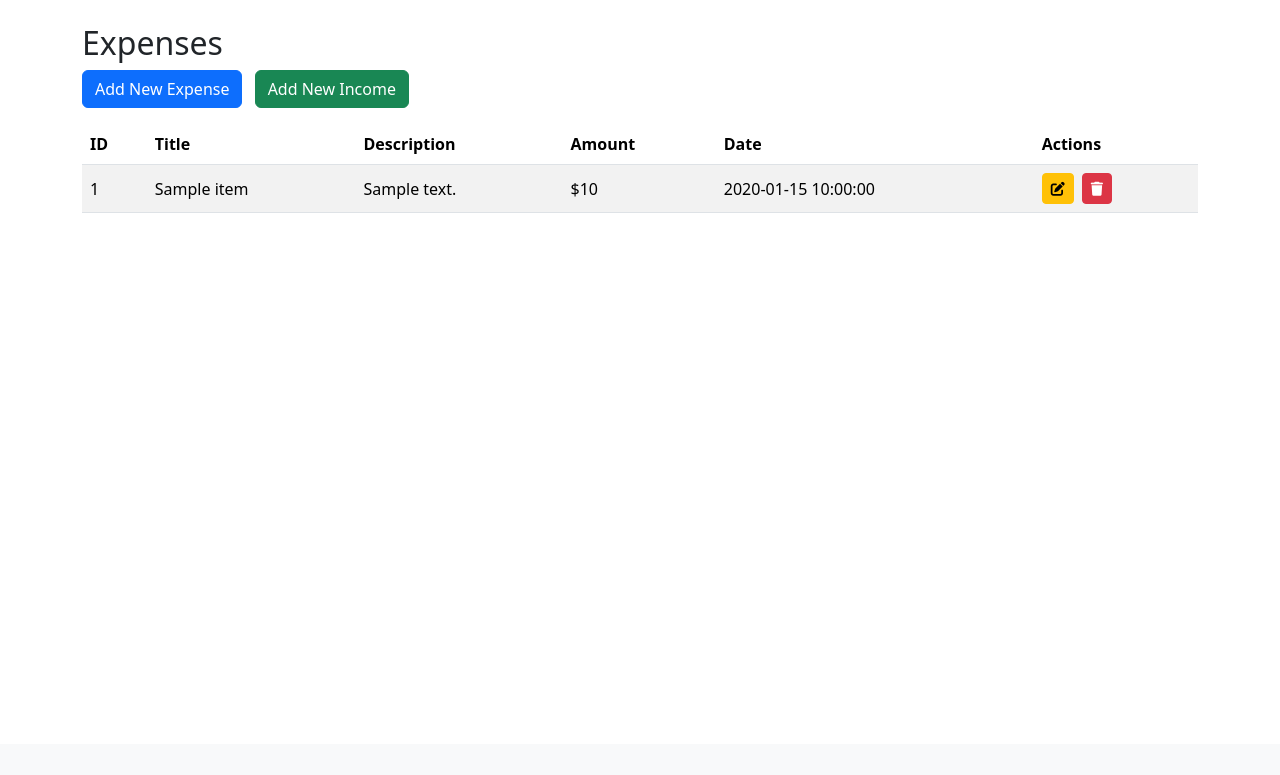
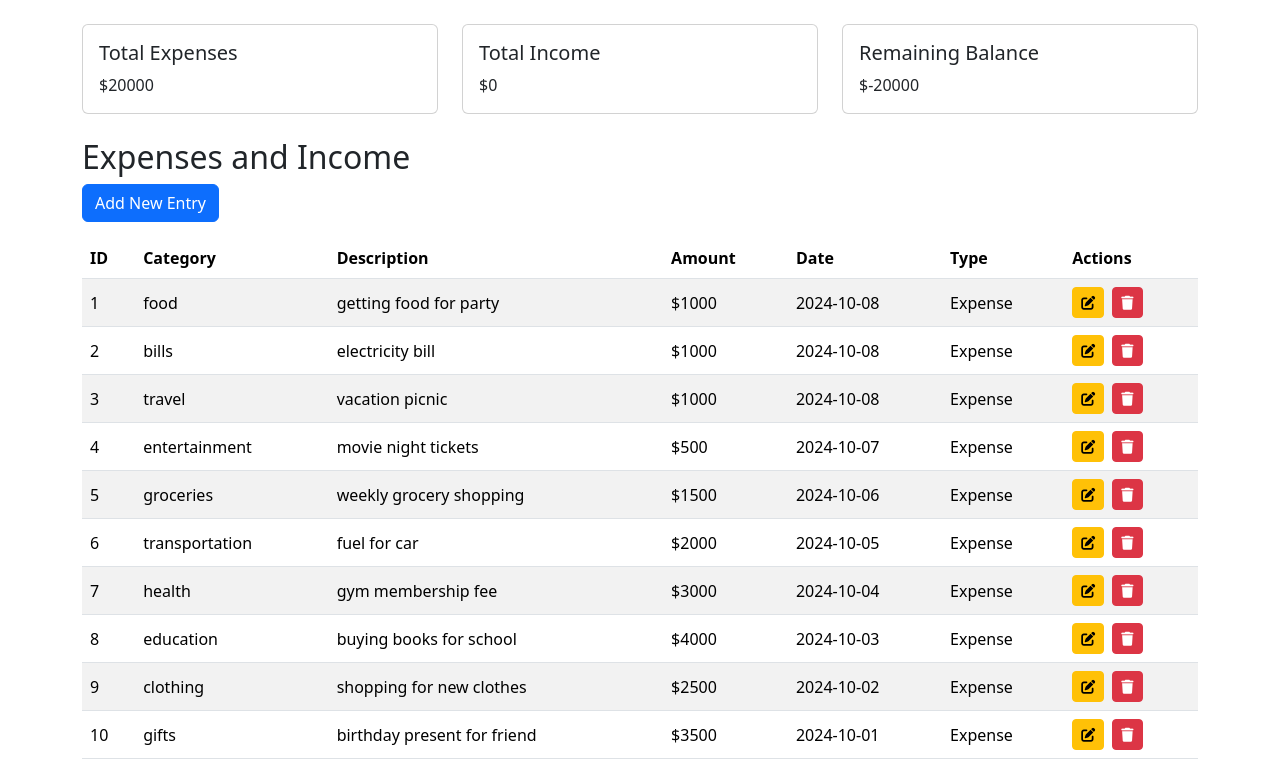
Before and after one commit to omal-harsha/expenses-management-system, a Flask app: page /home in a window 1280 px wide. Shown: the part 56-831 px from the top of the page. Before the commit the page ends 269 px from the top, so only its background shows below. Run offline with Flask 3, Linux system fonts and the light colour scheme; a database or web service that is not in the repository returns one stand-in record (values such as "Sample title"); data that the repository does not hold is empty; some libraries are stand-ins or nearby versions.

Commit message:
basic crud completed in home page

```diff
--- a/app.py
+++ b/app.py
@@ -1,7 +1,25 @@
 from flask import Flask, render_template, redirect, url_for, request, jsonify
-import requests
 
 app = Flask(__name__)
+
+entries = [
+    {"id": 1, "category": "food", "describe": "getting food for party", "amount": 1000, "date": "2024-10-08", "type": "expense"},
+    {"id": 2, "category": "bills", "describe": "electricity bill", "amount": 1000, "date": "2024-10-08", "type": "expense"},
+    {"id": 3, "category": "travel", "describe": "vacation picnic", "amount": 1000, "date": "2024-10-08", "type": "expense"},
+    {"id": 4, "category": "entertainment", "describe": "movie night tickets", "amount": 500, "date": "2024-10-07", "type": "expense"},
+    {"id": 5, "category": "groceries", "describe": "weekly grocery shopping", "amount": 1500, "date": "2024-10-06", "type": "expense"},
+    {"id": 6, "category": "transportation", "describe": "fuel for car", "amount": 2000, "date": "2024-10-05", "type": "expense"},
+    {"id": 7, "category": "health", "describe": "gym membership fee", "amount": 3000, "date": "2024-10-04", "type": "expense"},
+    {"id": 8, "category": "education", "describe": "buying books for school", "amount": 4000, "date": "2024-10-03", "type": "expense"},
+    {"id": 9, "category": "clothing", "describe": "shopping for new clothes", "amount": 2500, "date": "2024-10-02", "type": "expense"},
+    {"id": 10, "category": "gifts", "describe": "birthday present for friend", "amount": 3500, "date": "2024-10-01", "type": "expense"}
+]
+
+def get_totals():
+    total_expenses = sum(entry['amount'] for entry in entries if entry['type'] == 'expense')
+    total_income = sum(entry['amount'] for entry in entries if entry['type'] == 'income')
+    remaining_balance = total_income - total_expenses
+    return total_expenses, total_income, remaining_balance
 
 @app.route('/')
 def login():
@@ -9,11 +27,10 @@ def login():
 
 @app.route('/home')
 def home():
-    # Fetch data from the API
-    api_url = "https://mocki.io/v1/a0f82128-4e3b-4091-8f8e-99f6192b18b3"
-    response = requests.get(api_url)
-    expenses = response.json()
-    return render_template('home.html', expenses=expenses)
+    total_expenses, total_income, remaining_balance = get_totals()
+    return render_template('home.html', entries=entries,
+                           total_expenses=total_expenses, total_income=total_income,
+                           remaining_balance=remaining_balance)
 
 @app.route('/login', methods=['POST'])
 def login_post():
@@ -21,5 +38,72 @@ def login_post():
     # For now, we'll just redirect to the home page
     return redirect(url_for('home'))
 
+@app.route('/add_entry', methods=['POST'])
+def add_entry():
+    data = request.json
+    new_entry = {
+        "id": max(entry['id'] for entry in entries) + 1,
+        "category": data['category'],
+        "describe": data['describe'],
+        "amount": float(data['amount']),
+        "date": data['date'],
+        "type": data['type']
+    }
+
+    entries.append(new_entry)
+
+    total_expenses, total_income, remaining_balance = get_totals()
+
+    return jsonify({
+        "success": True,
+        "new_entry": new_entry,
+        "total_expenses": total_expenses,
+        "total_income": total_income,
+        "remaining_balance": remaining_balance
+    })
+
+@app.route('/edit_entry', methods=['POST'])
+def edit_entry():
+    data = request.json
+    entry_id = int(data['id'])
+
+    for entry in entries:
+        if entry['id'] == entry_id:
+            entry.update({
+                "category": data['category'],
+                "describe": data['describe'],
+                "amount": float(data['amount']),
+                "date": data['date'],
+                "type": data['type']
+            })
+            break
+
+    total_expenses, total_income, remaining_balance = get_totals()
+
+    return jsonify({
+        "success": True,
+        "updated_entry": entry,
+        "total_expenses": total_expenses,
+        "total_income": total_income,
+        "remaining_balance": remaining_balance
+    })
+
+@app.route('/delete_entry', methods=['POST'])
+def delete_entry():
+    data = request.json
+    entry_id = int(data['id'])
+
+    global entries
+    entries = [entry for entry in entries if entry['id'] != entry_id]
+
+    total_expenses, total_income, remaining_balance = get_totals()
+
+    return jsonify({
+        "success": True,
+        "total_expenses": total_expenses,
+        "total_income": total_income,
+        "remaining_balance": remaining_balance
+    })
+
 if __name__ == '__main__':
     app.run(debug=True)
--- a/templates/base.html
+++ b/templates/base.html
@@ -7,6 +7,7 @@
     <link href="https://cdn.jsdelivr.net/npm/bootstrap@5.3.0-alpha1/dist/css/bootstrap.min.css" rel="stylesheet">
     <link rel="stylesheet" href="https://cdnjs.cloudflare.com/ajax/libs/font-awesome/6.1.1/css/all.min.css">
     <link rel="stylesheet" href="{{ url_for('static', filename='css/styles.css') }}">
+    <script src="https://cdn.jsdelivr.net/npm/chart.js"></script>
 </head>
 <body>
     {% block content %}{% endblock %}
--- a/templates/home.html
+++ b/templates/home.html
@@ -24,35 +24,65 @@
 </nav>
 
 <div class="container mt-4">
-    <h2>Expenses</h2>
+    <div class="row mb-4">
+        <div class="col-md-4">
+            <div class="card">
+                <div class="card-body">
+                    <h5 class="card-title">Total Expenses</h5>
+                    <p class="card-text" id="total-expenses">${{ total_expenses }}</p>
+                </div>
+            </div>
+        </div>
+        <div class="col-md-4">
+            <div class="card">
+                <div class="card-body">
+                    <h5 class="card-title">Total Income</h5>
+                    <p class="card-text" id="total-income">${{ total_income }}</p>
+                </div>
+            </div>
+        </div>
+        <div class="col-md-4">
+            <div class="card">
+                <div class="card-body">
+                    <h5 class="card-title">Remaining Balance</h5>
+                    <p class="card-text" id="remaining-balance">${{ remaining_balance }}</p>
+                </div>
+            </div>
+        </div>
+
+    </div>
+
+
+    <h2>Expenses and Income</h2>
     <div class="mb-3">
-        <button class="btn btn-primary me-2" data-bs-toggle="modal" data-bs-target="#addExpenseModal">Add New Expense</button>
-        <button class="btn btn-success" data-bs-toggle="modal" data-bs-target="#addIncomeModal">Add New Income</button>
+        <button class="btn btn-primary" onclick="showAddEntryModal()">Add New Entry</button>
     </div>
-    <table class="table table-striped">
+    <table class="table table-striped" id="entries-table">
         <thead>
             <tr>
                 <th>ID</th>
-                <th>Title</th>
+                <th>Category</th>
                 <th>Description</th>
                 <th>Amount</th>
                 <th>Date</th>
+                <th>Type</th>
                 <th>Actions</th>
             </tr>
         </thead>
         <tbody>
-            {% for expense in expenses %}
-            <tr>
-                <td>{{ expense.id }}</td>
-                <td>{{ expense.title }}</td>
-                <td>{{ expense.describe }}</td>
-                <td>${{ expense.amount }}</td>
-                <td>{{ expense.date }}</td>
+            {% for entry in entries %}
+            <tr data-id="{{ entry.id }}" data-type="{{ entry.type }}">
+                <td>{{ entry.id }}</td>
+                <td>{{ entry.category }}</td>
+                <td>{{ entry.describe }}</td>
+                <td>${{ entry.amount }}</td>
+                <td>{{ entry.date }}</td>
+                <td>{{ entry.type|capitalize }}</td>
                 <td>
-                    <button class="btn btn-sm btn-warning me-1" data-bs-toggle="modal" data-bs-target="#updateExpenseModal{{ expense.id }}">
+                    <button class="btn btn-sm btn-warning me-1" onclick="editEntry({{ entry.id }})">
                         <i class="fas fa-edit"></i>
                     </button>
-                    <button class="btn btn-sm btn-danger">
+                    <button class="btn btn-sm btn-danger" onclick="deleteEntry({{ entry.id }})">
                         <i class="fas fa-trash"></i>
                     </button>
                 </td>
@@ -62,116 +92,216 @@
     </table>
 </div>
 
-<!-- Add Expense Modal -->
-<div class="modal fade" id="addExpenseModal" tabindex="-1" aria-labelledby="addExpenseModalLabel" aria-hidden="true">
+<!-- Add/Edit Entry Modal -->
+<div class="modal fade" id="entryModal" tabindex="-1" aria-labelledby="entryModalLabel" aria-hidden="true">
     <div class="modal-dialog">
         <div class="modal-content">
             <div class="modal-header">
-                <h5 class="modal-title" id="addExpenseModalLabel">Add New Expense</h5>
+                <h5 class="modal-title" id="entryModalLabel">Add New Entry</h5>
                 <button type="button" class="btn-close" data-bs-dismiss="modal" aria-label="Close"></button>
             </div>
             <div class="modal-body">
-                <!-- Add expense form here -->
-                <form>
+                <form id="entryForm">
+                    <input type="hidden" id="entryId">
                     <div class="mb-3">
-                        <label for="expenseTitle" class="form-label">Title</label>
-                        <input type="text" class="form-control" id="expenseTitle" required>
+                        <label for="entryType" class="form-label">Type</label>
+                        <select class="form-select" id="entryType" required>
+                            <option value="expense">Expense</option>
+                            <option value="income">Income</option>
+                        </select>
                     </div>
                     <div class="mb-3">
-                        <label for="expenseDescription" class="form-label">Description</label>
-                        <textarea class="form-control" id="expenseDescription" rows="3"></textarea>
+                        <label for="entryCategory" class="form-label">Category</label>
+                        <input type="text" class="form-control" id="entryCategory" required>
                     </div>
                     <div class="mb-3">
-                        <label for="expenseAmount" class="form-label">Amount</label>
-                        <input type="number" class="form-control" id="expenseAmount" required>
+                        <label for="entryDescription" class="form-label">Description</label>
+                        <textarea class="form-control" id="entryDescription" rows="3"></textarea>
                     </div>
                     <div class="mb-3">
-                        <label for="expenseDate" class="form-label">Date</label>
-                        <input type="date" class="form-control" id="expenseDate" required>
+                        <label for="entryAmount" class="form-label">Amount</label>
+                        <input type="number" class="form-control" id="entryAmount" required>
+                    </div>
+                    <div class="mb-3">
+                        <label for="entryDate" class="form-label">Date</label>
+                        <input type="date" class="form-control" id="entryDate" required>
                     </div>
                 </form>
             </div>
             <div class="modal-footer">
                 <button type="button" class="btn btn-secondary" data-bs-dismiss="modal">Close</button>
-                <button type="button" class="btn btn-primary">Save Expense</button>
+                <button type="button" class="btn btn-primary" id="saveEntryBtn">Save Entry</button>
             </div>
         </div>
     </div>
 </div>
 
-<!-- Add Income Modal -->
-<div class="modal fade" id="addIncomeModal" tabindex="-1" aria-labelledby="addIncomeModalLabel" aria-hidden="true">
-    <div class="modal-dialog">
-        <div class="modal-content">
-            <div class="modal-header">
-                <h5 class="modal-title" id="addIncomeModalLabel">Add New Income</h5>
-                <button type="button" class="btn-close" data-bs-dismiss="modal" aria-label="Close"></button>
-            </div>
-            <div class="modal-body">
-                <!-- Add income form here -->
-                <form>
-                    <div class="mb-3">
-                        <label for="incomeTitle" class="form-label">Title</label>
-                        <input type="text" class="form-control" id="incomeTitle" required>
-                    </div>
-                    <div class="mb-3">
-                        <label for="incomeDescription" class="form-label">Description</label>
-                        <textarea class="form-control" id="incomeDescription" rows="3"></textarea>
-                    </div>
-                    <div class="mb-3">
-                        <label for="incomeAmount" class="form-label">Amount</label>
-                        <input type="number" class="form-control" id="incomeAmount" required>
-                    </div>
-                    <div class="mb-3">
-                        <label for="incomeDate" class="form-label">Date</label>
-                        <input type="date" class="form-control" id="incomeDate" required>
-                    </div>
-                </form>
-            </div>
-            <div class="modal-footer">
-                <button type="button" class="btn btn-secondary" data-bs-dismiss="modal">Close</button>
-                <button type="button" class="btn btn-primary">Save Income</button>
-            </div>
-        </div>
-    </div>
-</div>
+<script>
+let entryModal;
+let currentAction;
 
-{% for expense in expenses %}
-<!-- Update Expense Modal -->
-<div class="modal fade" id="updateExpenseModal{{ expense.id }}" tabindex="-1" aria-labelledby="updateExpenseModalLabel{{ expense.id }}" aria-hidden="true">
-    <div class="modal-dialog">
-        <div class="modal-content">
-            <div class="modal-header">
-                <h5 class="modal-title" id="updateExpenseModalLabel{{ expense.id }}">Update Expense</h5>
-                <button type="button" class="btn-close" data-bs-dismiss="modal" aria-label="Close"></button>
-            </div>
-            <div class="modal-body">
-                <!-- Update expense form here -->
-                <form>
-                    <div class="mb-3">
-                        <label for="updateExpenseTitle{{ expense.id }}" class="form-label">Title</label>
-                        <input type="text" class="form-control" id="updateExpenseTitle{{ expense.id }}" value="{{ expense.title }}" required>
-                    </div>
-                    <div class="mb-3">
-                        <label for="updateExpenseDescription{{ expense.id }}" class="form-label">Description</label>
-                        <textarea class="form-control" id="updateExpenseDescription{{ expense.id }}" rows="3">{{ expense.describe }}</textarea>
-                    </div>
-                    <div class="mb-3">
-                        <label for="updateExpenseAmount{{ expense.id }}" class="form-label">Amount</label>
-                        <input type="number" class="form-control" id="updateExpenseAmount{{ expense.id }}" value="{{ expense.amount }}" required>
-                    </div>
-                    <div class="mb-3">
-                        <label for="updateExpenseDate{{ expense.id }}" class="form-label">Date</label>
-                        <input type="date" class="form-control" id="updateExpenseDate{{ expense.id }}" value="{{ expense.date }}" required>
-                    </div>
-                </form>
-            </div>
-            <div class="modal-footer">
-                <button type="button" class="btn btn-secondary" data-bs-dismiss="modal">Close</button>
-                <button type="button" class="btn btn-primary">Update Expense</button>
-            </div>
-        </div>
-    </div>
-</div>
-{% endfor %}
+document.addEventListener('DOMContentLoaded', function() {
+    entryModal = new bootstrap.Modal(document.getElementById('entryModal'));
+
+    document.getElementById('saveEntryBtn').addEventListener('click', function() {
+        if (currentAction === 'add') {
+            addEntry();
+        } else {
+            updateEntry();
+        }
+    });
+});
+
+function showAddEntryModal() {
+    currentAction = 'add';
+    document.getElementById('entryModalLabel').textContent = 'Add New Entry';
+    document.getElementById('entryForm').reset();
+    entryModal.show();
+}
+
+function addEntry() {
+    const type = document.getElementById('entryType').value;
+    const category = document.getElementById('entryCategory').value;
+    const describe = document.getElementById('entryDescription').value;
+    const amount = document.getElementById('entryAmount').value;
+    const date = document.getElementById('entryDate').value;
+
+    fetch('/add_entry', {
+        method: 'POST',
+        headers: {
+            'Content-Type': 'application/json',
+        },
+        body: JSON.stringify({ type, category, describe, amount, date }),
+    })
+    .then(response => response.json())
+    .then(data => {
+        if (data.success) {
+            // Update the table
+            const table = document.getElementById('entries-table').getElementsByTagName('tbody')[0];
+            const newRow = table.insertRow();
+            newRow.dataset.id = data.new_entry.id;
+            newRow.dataset.type = type;
+            newRow.innerHTML = `
+                <td>${data.new_entry.id}</td>
+                <td>${data.new_entry.category}</td>
+                <td>${data.new_entry.describe}</td>
+                <td>$${data.new_entry.amount}</td>
+                <td>${data.new_entry.date}</td>
+                <td>${type.charAt(0).toUpperCase() + type.slice(1)}</td>
+                <td>
+                    <button class="btn btn-sm btn-warning me-1" onclick="editEntry(${data.new_entry.id})">
+                        <i class="fas fa-edit"></i>
+                    </button>
+                    <button class="btn btn-sm btn-danger" onclick="deleteEntry(${data.new_entry.id})">
+                        <i class="fas fa-trash"></i>
+                    </button>
+                </td>
+            `;
+
+            // Update the totals
+            updateTotals(data.total_expenses, data.total_income, data.remaining_balance);
+
+            // Close the modal
+            entryModal.hide();
+
+            // Reset the form
+            document.getElementById('entryForm').reset();
+        }
+    });
+}
+
+function editEntry(id) {
+    currentAction = 'edit';
+    document.getElementById('entryModalLabel').textContent = 'Edit Entry';
+    document.getElementById('entryId').value = id;
+
+    const row = document.querySelector(`tr[data-id="${id}"]`);
+    document.getElementById('entryType').value = row.dataset.type;
+    document.getElementById('entryCategory').value = row.cells[1].textContent;
+    document.getElementById('entryDescription').value = row.cells[2].textContent;
+    document.getElementById('entryAmount').value = row.cells[3].textContent.slice(1); // Remove '$'
+    document.getElementById('entryDate').value = row.cells[4].textContent;
+
+    entryModal.show();
+}
+
+function updateEntry() {
+    const id = document.getElementById('entryId').value;
+    const type = document.getElementById('entryType').value;
+    const category = document.getElementById('entryCategory').value;
+    const describe = document.getElementById('entryDescription').value;
+    const amount = document.getElementById('entryAmount').value;
+    const date = document.getElementById('entryDate').value;
+
+    fetch('/edit_entry', {
+        method: 'POST',
+        headers: {
+            'Content-Type': 'application/json',
+        },
+        body: JSON.stringify({ id, type, category, describe, amount, date }),
+    })
+    .then(response => response.json())
+            .then(data => {
+                if (data.success) {
+                    // Update the table row
+                    const row = document.querySelector(`tr[data-id="${data.updated_entry.id}"]`);
+                    row.dataset.type = data.updated_entry.type;
+                    row.innerHTML = `
+                        <td>${data.updated_entry.id}</td>
+                        <td>${data.updated_entry.category}</td>
+                        <td>${data.updated_entry.describe}</td>
+                        <td>$${data.updated_entry.amount}</td>
+                        <td>${data.updated_entry.date}</td>
+                        <td>${data.updated_entry.type.charAt(0).toUpperCase() + data.updated_entry.type.slice(1)}</td>
+                        <td>
+                            <button class="btn btn-sm btn-warning me-1" onclick="editEntry(${data.updated_entry.id})">
+                                <i class="fas fa-edit"></i>
+                            </button>
+                            <button class="btn btn-sm btn-danger" onclick="deleteEntry(${data.updated_entry.id})">
+                                <i class="fas fa-trash"></i>
+                            </button>
+                        </td>
+                    `;
+
+                    // Update the totals
+                    updateTotals(data.total_expenses, data.total_income, data.remaining_balance);
+
+                    // Close the modal
+                    entryModal.hide();
+
+                    // Reset the form
+                    document.getElementById('entryForm').reset();
+                }
+            });
+    }
+
+    function deleteEntry(id) {
+        if (confirm('Are you sure you want to delete this entry?')) {
+            fetch('/delete_entry', {
+                method: 'POST',
+                headers: {
+                    'Content-Type': 'application/json',
+                },
+                body: JSON.stringify({ id }),
+            })
+            .then(response => response.json())
+            .then(data => {
+                if (data.success) {
+                    // Remove the table row
+                    const row = document.querySelector(`tr[data-id="${id}"]`);
+                    row.remove();
+
+                    // Update the totals
+                    updateTotals(data.total_expenses, data.total_income, data.remaining_balance);
+                }
+            });
+        }
+    }
+
+    function updateTotals(totalExpenses, totalIncome, remainingBalance) {
+        document.getElementById('total-expenses').textContent = `$${totalExpenses}`;
+        document.getElementById('total-income').textContent = `$${totalIncome}`;
+        document.getElementById('remaining-balance').textContent = `$${remainingBalance}`;
+    }
+</script>
 {% endblock %}
```
